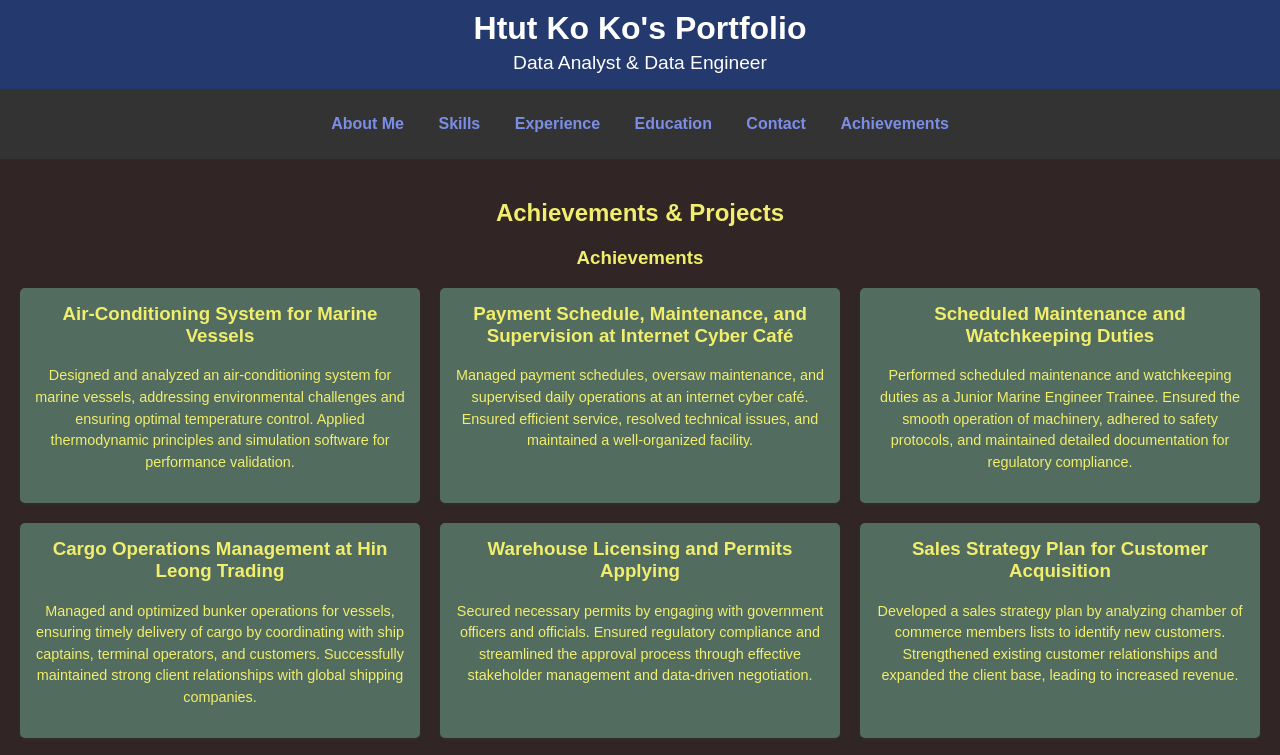
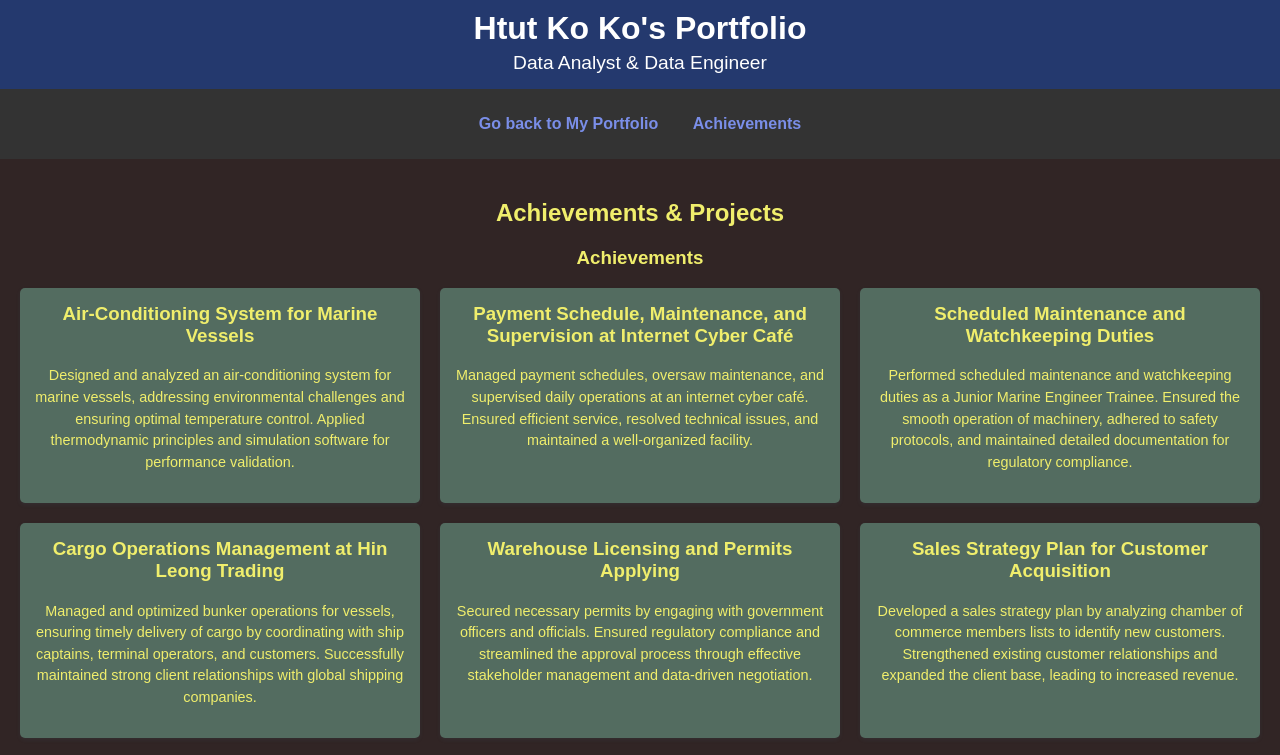
Before and after one commit to shadowsilence94/achievements, a plain HTML site: page index.html in a window 1280 px wide. Shown: the top 755 px of the page. Drawn offline with Linux system fonts and the light colour scheme.

Commit message:
change nav bar

```diff
--- a/index.html
+++ b/index.html
@@ -14,12 +14,17 @@
 
     <nav>
       <ul class="nav-links">
-          <li><a href="https://portfolio-git-main-htut-ko-kos-projects.vercel.app/">About Me</a></li>
-          <li><a href="https://portfolio-git-main-htut-ko-kos-projects.vercel.app/">Skills</a></li>
-          <li><a href="https://portfolio-git-main-htut-ko-kos-projects.vercel.app/">Experience</a></li>
-          <li><a href="https://portfolio-git-main-htut-ko-kos-projects.vercel.app/">Education</a></li>
-          <li><a href="https://portfolio-git-main-htut-ko-kos-projects.vercel.app/">Contact</a></li>
-          <li><a href="https://achievements-git-main-htut-ko-kos-projects.vercel.app/">Achievements</a></li>
+        <li>
+          <a href="https://portfolio-git-main-htut-ko-kos-projects.vercel.app/"
+            >Go back to My Portfolio</a
+          >
+        </li>
+        <li>
+          <a
+            href="https://achievements-git-main-htut-ko-kos-projects.vercel.app/"
+            >Achievements</a
+          >
+        </li>
       </ul>
     </nav>
 
@@ -58,7 +63,12 @@
         </div>
         <div class="project">
           <h3>Cargo Operations Management at Hin Leong Trading</h3>
-          <p>Managed and optimized bunker operations for vessels, ensuring timely delivery of cargo by coordinating with ship captains, terminal operators, and customers. Successfully maintained strong client relationships with global shipping companies.</p>
+          <p>
+            Managed and optimized bunker operations for vessels, ensuring timely
+            delivery of cargo by coordinating with ship captains, terminal
+            operators, and customers. Successfully maintained strong client
+            relationships with global shipping companies.
+          </p>
         </div>
         <div class="project">
           <h3>Warehouse Licensing and Permits Applying</h3>
@@ -107,7 +117,7 @@
       </div>
       <div>
         <a href="#header">&#8686;</a>
-    </div>
+      </div>
     </footer>
   </body>
 </html>
```
